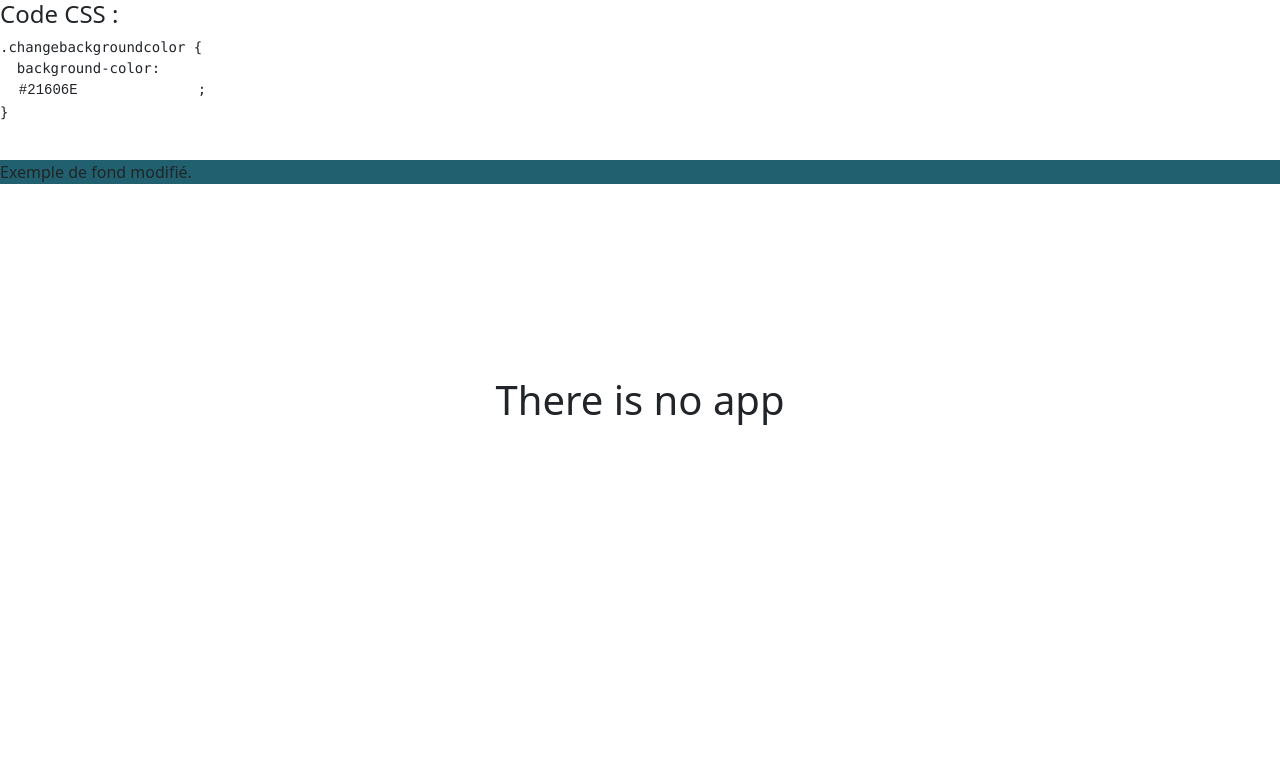
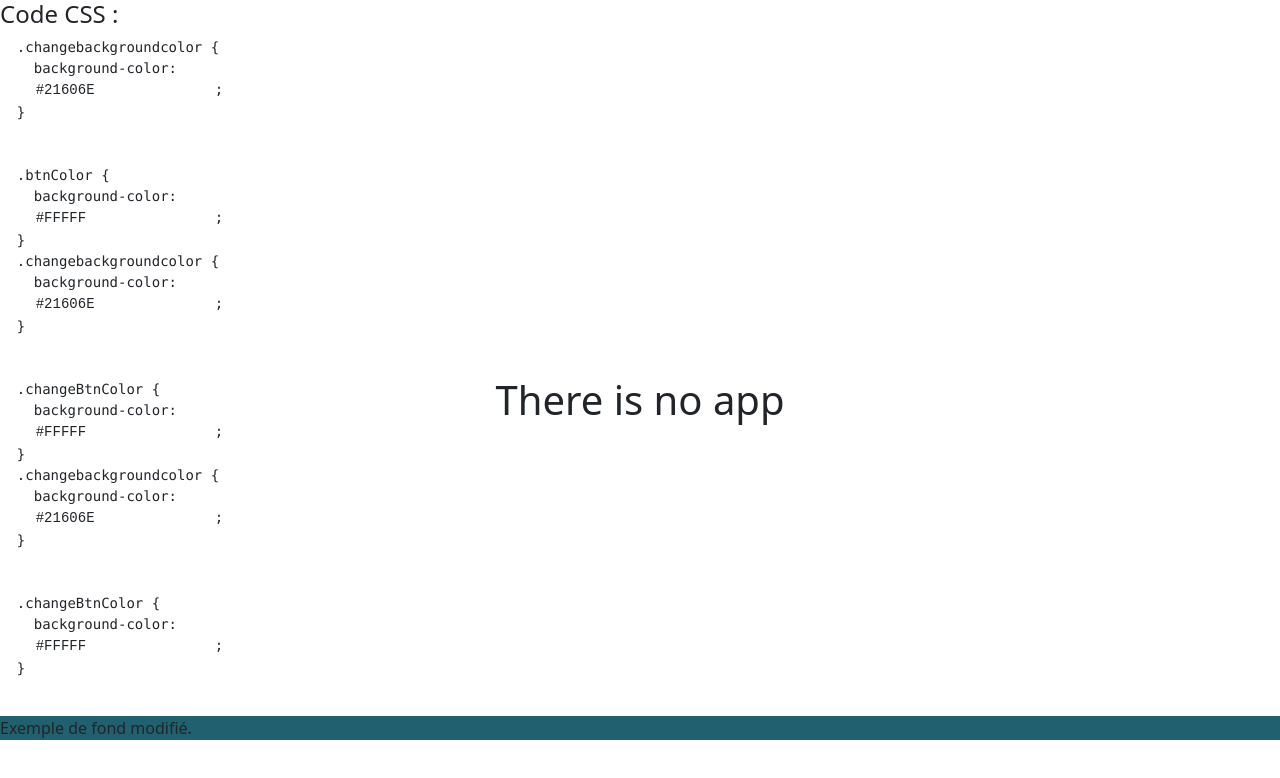
Before and after one commit to NiLeJus/Challenge_48h, an Angular app: page / in a window 1280 px wide. Shown: the top 778 px of the page. Built offline with nearby package versions, Linux system fonts and the light colour scheme.

Commit message:
bernard tapis

```diff
--- /dev/null
+++ b/src/services/global-store.service.ts
@@ -0,0 +1,14 @@
+import { Injectable, signal, WritableSignal } from '@angular/core';
+
+@Injectable({
+  providedIn: 'root',
+})
+export class GlobalStoreService {
+  isDarkModeAvailable: WritableSignal<boolean> = signal(true);
+
+  constructor() {}
+
+  makeDarkModeAvailable() {
+    this.isDarkModeAvailable.set(false);
+  }
+}
--- a/src/views/screens/correct-css/correct-css.component.html
+++ b/src/views/screens/correct-css/correct-css.component.html
@@ -10,6 +10,62 @@
       value="{{backgroundColor}}"
     />;
   &#125;
+
+
+  .btnColor &#123;
+    background-color:
+    <input
+      type="text"
+      [(ngModel)]="backgroundColorBtn"
+      (input)="updateBackground()"
+      class="editable-input"
+      value="{{backgroundColorBtn}}"
+    />;
+  &#125;
+  </code><code>.changebackgroundcolor &#123;
+    background-color:
+    <input
+      type="text"
+      [(ngModel)]="backgroundColor"
+      (input)="updateBackground()"
+      class="editable-input"
+      value="{{backgroundColor}}"
+    />;
+  &#125;
+
+
+  .changeBtnColor &#123;
+    background-color:
+    <input
+      type="text"
+      [(ngModel)]="backgroundColorBtn"
+      (input)="updateBackground()"
+      class="editable-input"
+      value="{{backgroundColorBtn}}"
+    />;
+  &#125;
+  </code><code>.changebackgroundcolor &#123;
+    background-color:
+    <input
+      type="text"
+      [(ngModel)]="backgroundColor"
+      (input)="updateBackground()"
+      class="editable-input"
+      value="{{backgroundColor}}"
+    />;
+  &#125;
+
+
+  .changeBtnColor &#123;
+    background-color:
+    <input
+      type="text"
+      [(ngModel)]="backgroundColorBtn"
+      (input)="updateBackground()"
+      class="editable-input"
+      value="{{backgroundColorBtn}}"
+    />;
+  &#125;
   </code>
 </pre>
 
@@ -18,5 +74,7 @@
 </div>
 
 <div>
-
+  <button class="btn text-white" [style.backgroundColor]="backgroundColorBtn" (click)="makeDarkModeAvailable()">
+    See me ?
+  </button>
 </div>
--- a/src/views/screens/correct-css/correct-css.component.ts
+++ b/src/views/screens/correct-css/correct-css.component.ts
@@ -1,17 +1,27 @@
+import { GlobalStoreService } from './../../../services/global-store.service';
 import { NgClass } from '@angular/common';
-import { Component } from '@angular/core';
+import { Component, inject } from '@angular/core';
 import { FormsModule } from '@angular/forms';
 
 @Component({
   selector: 'app-correct-css',
   imports: [FormsModule],
   templateUrl: './correct-css.component.html',
-  styleUrl: './correct-css.component.scss'
+  styleUrl: './correct-css.component.scss',
 })
 export class CorrectCssComponent {
+  globalStore = inject(GlobalStoreService);
+
   backgroundColor: string = '#21606E'; // Couleur par défaut
+  backgroundColorBtn: string = '#FFFFF'; // Couleur par défaut
 
-  updateBackground(): void {
-    console.log(`Couleur mise à jour : ${this.backgroundColor}`);
+  updateBtnBackground(): void {}
+
+  isDarkModeAvailable() {}
+
+  makeDarkModeAvailable() {
+    this.globalStore.makeDarkModeAvailable();
   }
+
+  updateBackground(): void {}
 }
--- a/src/views/screens/landing-screen/landing-screen.component.html
+++ b/src/views/screens/landing-screen/landing-screen.component.html
@@ -1,3 +1,3 @@
 <h1 class="centered">There is no app</h1>
-
+<button class="bg-white" [hidden]="this.globalStore.isDarkModeAvailable()">Switch</button>
 <app-correct-css />
--- a/src/views/screens/landing-screen/landing-screen.component.ts
+++ b/src/views/screens/landing-screen/landing-screen.component.ts
@@ -1,12 +1,15 @@
-import { Component } from '@angular/core';
-import { CorrectCssComponent } from "../correct-css/correct-css.component";
+import { GlobalStoreService } from './../../../services/global-store.service';
+import { Component, inject } from '@angular/core';
+import { CorrectCssComponent } from '../correct-css/correct-css.component';
 
 @Component({
   selector: 'app-landing-screen',
   imports: [CorrectCssComponent],
   templateUrl: './landing-screen.component.html',
-  styleUrl: './landing-screen.component.scss'
+  styleUrl: './landing-screen.component.scss',
 })
 export class LandingScreenComponent {
+  globalStore = inject(GlobalStoreService);
+
 
 }
```
Also changed, not shown: src/services/color.service.ts (added, +14 -0 lines), 2 other files (tests, documents, lock files or other folders). Lines whose indentation alone changed are shown as unchanged.
